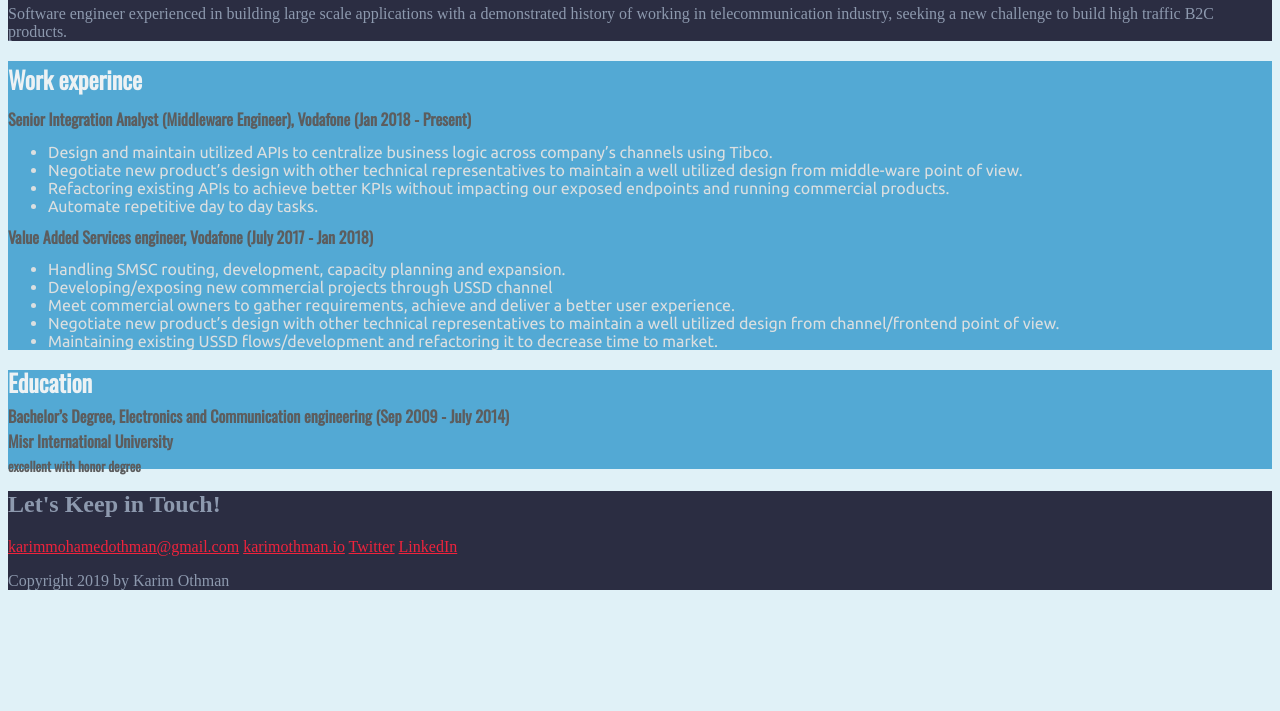
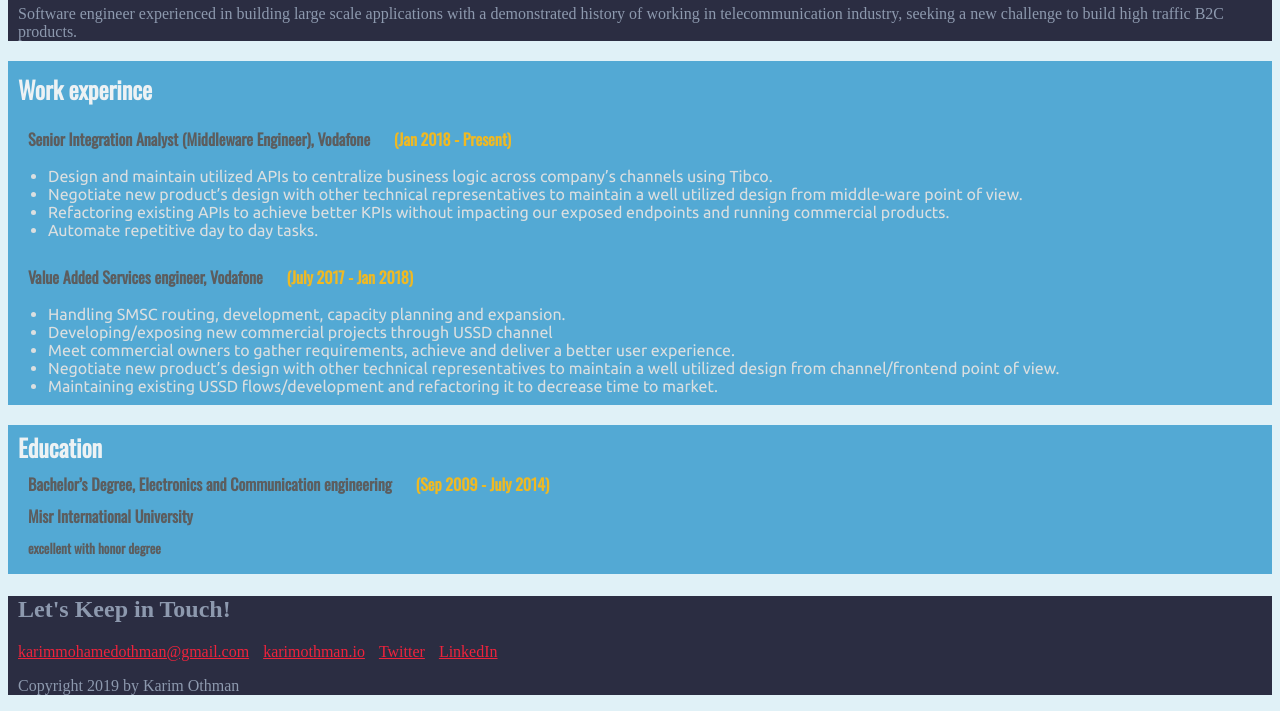
Before and after one commit to Karim-Othman/karim-othman.github.io, a plain HTML site: page index.html in a window 1280 px wide. Shown: the part 566-1277 px from the top of the page. Before the commit the page ends 1172 px from the top, so only its background shows below. Drawn offline with nearby package versions, Linux system fonts and the light colour scheme; a web font is replaced by a local one.

Commit message:
adding text details

```diff
--- a/CSS/styles.css
+++ b/CSS/styles.css
@@ -17,8 +17,19 @@ a:hover{
 .list-details{
     color: rgb(219, 223, 224);
     font-family: 'Ubuntu', sans-serif;
+    padding-bottom: 10px;
 }
 
+.inline{
+
+    display: inline;
+}
+
+.period {
+
+    color: rgb(239, 185, 35);
+
+}
 /*Header and footer
 ---------------------------*/
 header, footer{
@@ -31,6 +42,9 @@ header h1, header h2{
     font-family: 'Muli', sans-serif;
 }
 
+header h1, h2, h3, p, a{
+    padding-left: 10px;
+}
 
 /*Images styles
 ---------------------------*/
@@ -58,8 +72,10 @@ header h1, header h2{
 #work-experince h2{
 
     color: #EDF2F4;
+    padding-top: 10px;
+    padding-left: 10px;
 }
-#work-experince h4{
+.role{
 
     color: rgb(92, 93, 94);
     line-height: 20%;
@@ -71,7 +87,7 @@ header h1, header h2{
     background: rgb(83, 169, 212);
     font-family: 'Oswald', sans-serif;
     font-size: 5 px;
-    line-height: 20%;
+    line-height: 0.7;
     color: rgb(92, 93, 94);
 }
 
@@ -80,5 +96,17 @@ header h1, header h2{
     color: #EDF2F4;
     font-size: 16 px;
     line-height: 100%;
+    padding-top: 10px;
+    padding-left: 10px;
     /*font-family: 'Ubuntu', sans-serif;*/
 }
+
+#education h3 ,h4 ,h5{
+
+    padding-left: 20px;
+}
+
+#education h5{
+
+    padding-bottom: 20px;
+}
--- a/index.html
+++ b/index.html
@@ -19,7 +19,8 @@
 
          <section id="work-experince">
             <h2>Work experince</h2>
-            <h4>Senior Integration Analyst (Middleware Engineer), Vodafone (Jan 2018 - Present)</h4>
+            <h4 class="inline role">Senior Integration Analyst (Middleware Engineer), Vodafone</h4>
+            <h4 class="inline period"> (Jan 2018 - Present)</h4>
             <ul class="list-details">
                 <li>Design and maintain utilized APIs to centralize business logic across company’s channels using Tibco.</li>
                 <li>Negotiate new product’s design with other technical representatives to maintain a well utilized design from middle-ware point of view.</li>
@@ -27,7 +28,8 @@
                 <li>Automate repetitive day to day tasks.</li>
             </ul>
 
-            <h4>Value Added Services engineer, Vodafone (July 2017 - Jan 2018)</h4>
+            <h4 class="inline role">Value Added Services engineer, Vodafone</h4>
+            <h4 class="inline period"> (July 2017 - Jan 2018)</h4>
                 <ul class="list-details">
                     <li>Handling SMSC routing, development, capacity planning and expansion.</li>
                     <li>Developing/exposing new commercial projects through USSD channel</li>
@@ -40,7 +42,8 @@
 
          <section id="education">
             <h2>Education</h2>
-            <h4>Bachelor’s Degree, Electronics and Communication engineering (Sep 2009 - July 2014) </h4>
+            <h4 class="inline">Bachelor’s Degree, Electronics and Communication engineering</h4>
+            <h4 class="inline period"> (Sep 2009 - July 2014)</h4>
             <h4>Misr International University</h4>
             <h5>excellent with honor degree</h5>
          </section>
```
